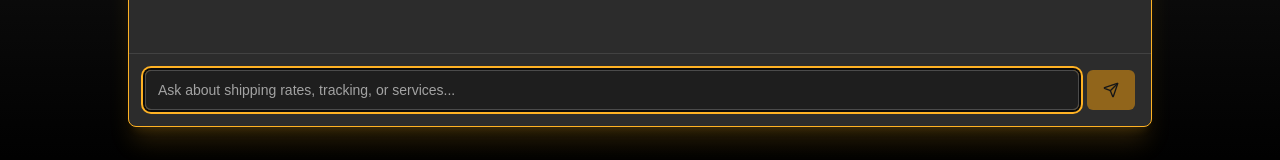
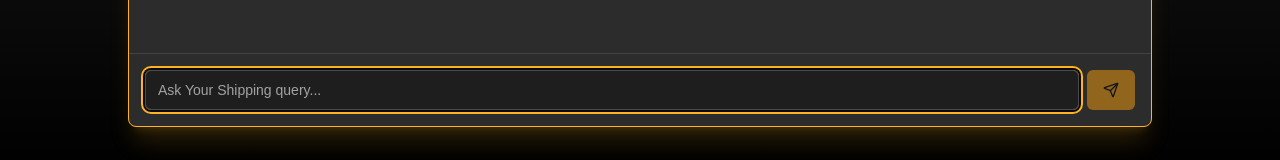
Before and after one commit to lumiotools/orchestro-search-frontend, a Next.js app: page /chat in a window 1280 px wide. Shown: the part 624-784 px from the top of the page. Built offline with nearby package versions, Linux system fonts and the light colour scheme.

Commit message:
Updated Chat Input Placeholder

```diff
--- a/app/chat/page.jsx
+++ b/app/chat/page.jsx
@@ -175,7 +175,7 @@ const ChatPage = () => {
               value={question}
               onChange={(e) => setQuestion(e.target.value)}
               onKeyPress={question && !thinking ? handleKeyPress : undefined}
-              placeholder="Ask about shipping rates, tracking, or services..."
+              placeholder="Ask Your Shipping query..."
               className="flex-1 bg-black/30 border-white/20"
             />
 
```
